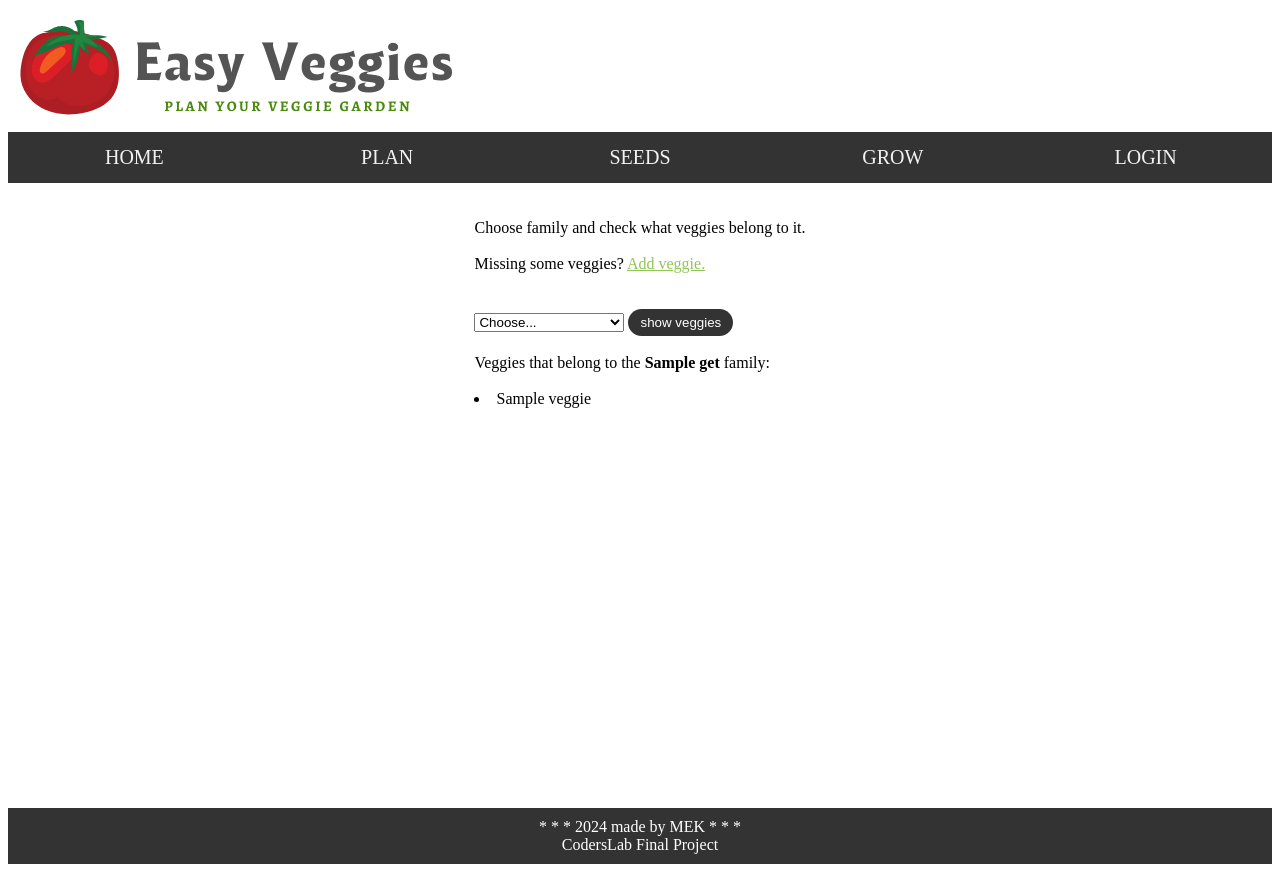
After one commit to MartaKasprzyk/EasyVeggies, a Django app: template templates/filter_veggies.html in a window 1280 px wide. The commit adds this page. Run offline with Django 5.2, Linux system fonts and the light colour scheme; the template is opened without the code that fills it: most values are stand-ins (such as "Sample title", 1, 10 or a date in 2020); some libraries are stand-ins or nearby versions.

Commit message:
modified filtering view for veggies and added links to this view

```diff
--- a/EasyVeggies/urls.py
+++ b/EasyVeggies/urls.py
@@ -49,7 +49,7 @@ urlpatterns = [
     path('bed/details/<int:pk>/', views.BedDetailsView.as_view(), name='bed_details'),
     path('bed/update/<int:pk>/', views.BedUpdateView.as_view(), name='bed_update'),
     path('bed/delete/<int:pk>/', views.BedDeleteView.as_view(), name='bed_delete'),
-    path('veggies/show/', views.ShowVeggiesView.as_view(), name='show_veggies'),
+    path('filter_veggies/', views.FilterVeggiesView.as_view(), name='filter_veggies'),
     path('seeds/pdf/', views.SeedsPdfView.as_view(), name='seeds_pdf'),
     path('growveggies/pdf/', views.GrowVeggiesPdfView.as_view(), name='grow_veggies_pdf'),
     path('plan/details/pdf/<int:pk>/', views.PlanDetailsPdfView.as_view(), name='plan_details_pdf'),
--- /dev/null
+++ b/templates/filter_veggies.html
@@ -0,0 +1,25 @@
+{% extends 'base.html' %}
+{% block content %}
+    <div>
+    Choose family and check what veggies belong to it.
+    <br><br>
+    Missing some veggies?
+    <a class="style" href="{% url 'veggie_add' %}">Add veggie.</a>
+    <br><br><br>
+    <form method="get">
+    <select name="family" id="family" class="select-styling">
+        <option value="" disabled selected style="display:none;">Choose...</option>
+        {% for family in families %}
+            <option value="{{ family.id }}">{{ family.name }}</option>
+        {% endfor %}
+    </select>
+    <input type="submit" value="show veggies" name="show_veggies" class="button">
+    </form>
+    <br>
+    Veggies that belong to the <b>{{ family.values.get.name }}</b> family:
+    <br><br>
+    {% for veggie in veggies %}
+        <li>{{ veggie.name }}</li>
+    {% endfor %}
+    </div>
+{% endblock %}
--- a/templates/seed_add.html
+++ b/templates/seed_add.html
@@ -8,11 +8,15 @@
         <button class="button">
         <a class="style" href="{% url 'veggie_add' %}">Add veggie</a></button>
         <br><br>
-        The company you are looking for is on the list?
+        <button class="button">
+        <a class="style" href="{% url 'filter_veggies' %}">View all veggies and families.</a></button>
+        <br><br>
+        The company you are looking for is not on the list?
         <br>
         <button class="button">
         <a class="style" href="{% url 'company_add' %}">Add company</a></button>
         <br><br>
+
         <div>
             <form method="post">
                 {% csrf_token %}
--- a/templates/seeds.html
+++ b/templates/seeds.html
@@ -12,7 +12,9 @@
     <button class="button">
     <a class="style" href="{% url "seed_add" %}">ADD SEED</a>
     </button>
-     <br><br>
+    <br><br>
+    <a class="style" href="{% url 'filter_veggies' %}">View all veggies.</a>
+    <br><br>
     <table class="table table-light table-stripped table-hover">
         <tr>
             <th></th>
```
Also changed, not shown: GrowVeggies/views.py (+5 -2 lines), templates/test.html (deleted, +0 -17 lines).
